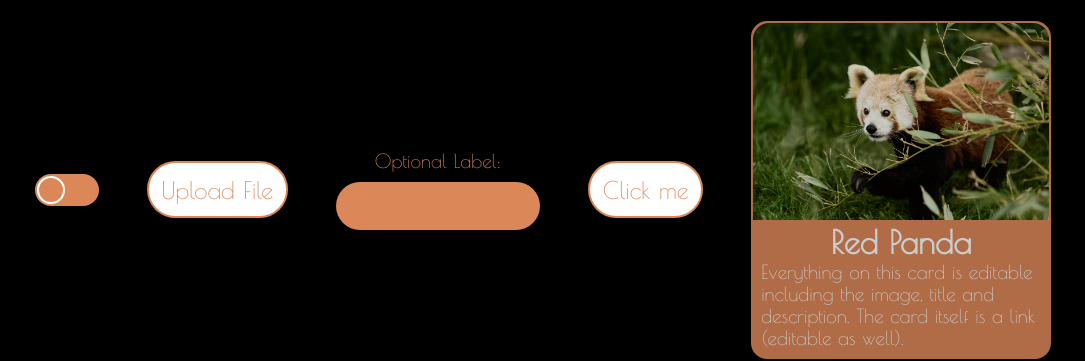
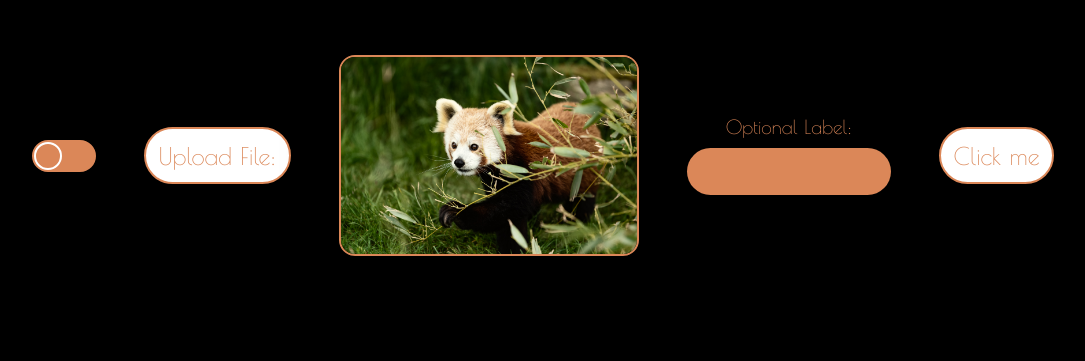
Before and after one commit to TimothyRedPanda/component_library, a React (Vite) app: page / in a window 1280 px wide. Shown: the top 361 px of the page, without its empty margins (97-1182 px from the left). Built offline with nearby package versions, Linux system fonts and the light colour scheme.

Commit message:
Added a image previewer - and added a onChange property to file upload

```diff
--- a/src/app.tsx
+++ b/src/app.tsx
@@ -1,8 +1,20 @@
-import { Button, Card, Input, SlideButton, FileUpload } from "./components";
+import {
+	Button,
+	Card,
+	Input,
+	SlideButton,
+	FileUpload,
+	ImagePreview,
+} from "./components";
 import { useState } from "react";
 import "./index.scss";
 function App() {
 	const [darkMode, setDarkMode] = useState(false);
+	const [file, setFile] = useState<string | undefined>();
+	function handleChange(event) {
+		console.log(event.target.files);
+		setFile(URL.createObjectURL(event.target.files[0]));
+	}
 	return (
 		<>
 			<div
@@ -14,7 +26,16 @@ function App() {
 						darkMode ? setDarkMode(false) : setDarkMode(true);
 					}}
 				/>
-				<FileUpload uploadText="Upload File" accepts="image/*" />
+				<FileUpload
+					uploadText="Upload File: "
+					accepts="image/*"
+					onChange={handleChange}
+				/>
+				<ImagePreview
+					image={file ? file : "src/assets/images/red-panda.jpg"}
+					alt="Upload Image"
+					width="300px"
+				/>
 				<Input id="inputId" label="Optional Label:" />
 				<Button
 					text="Click me"
@@ -25,13 +46,13 @@ function App() {
 				<Card
 					title="Red Panda"
 					description="Everything on this card is editable including the image, title and description. The card itself is a link (editable as well)."
-					image="src\assets\images\red-panda.jpg"
+					image="src/assets/images/red-panda.jpg"
 					link="https://www.chewedleashphotography.com"
 				/>
 				<Card
 					title="Lemur"
 					description="Everything on this card is editable including the image, title and description. The card itself is a link (editable as well)."
-					image="src\assets\images\Lemur.jpg"
+					image="src/assets/images/lemur.jpg"
 					link="https://www.chewedleashphotography.com"
 				/>
 			</div>
--- a/src/components/fileupload/fileupload.scss
+++ b/src/components/fileupload/fileupload.scss
@@ -21,5 +21,4 @@ input[type="file"] {
     border: 2px solid $quinary-color;
     border-radius: 3rem;
     cursor: pointer;
-    transition: all 0.35s ease-in-out;
 }
--- a/src/components/fileupload/fileupload.tsx
+++ b/src/components/fileupload/fileupload.tsx
@@ -5,6 +5,7 @@ const inputTransition = { transition: 0.25, ease: "easeInOut" };
 const inputVariants = { y: -5, backgroundColor: "#db8758", color: "#fff" };
 function FileUpload(props: {
 	accepts?: string;
+	onChange?: (event: React.ChangeEvent<HTMLInputElement>) => void;
 	uploadText: string;
 }) {
 	return (
@@ -16,7 +17,12 @@ function FileUpload(props: {
 			whileTap={{ scaleX: 0.95 }}
 		>
 			{props.uploadText}
-			<input id="fileUpload" type="file" accept={props.accepts} />
+			<input
+				id="fileUpload"
+				type="file"
+				accept={props.accepts}
+				onChange={props.onChange}
+			/>
 		</motion.label>
 	);
 }
--- /dev/null
+++ b/src/components/imagePreview/imagePreview.scss
@@ -0,0 +1,15 @@
+$primary-color: #b13d14;
+$quaternary-color: #9c1a04;
+$quinary-color: #db8758;
+$secondary-color: #fff;
+$tertiary-color: #340701;
+
+
+.image-preview {
+    border-radius: 1rem;
+    border: 2px solid $quinary-color;
+    object-fit: cover;
+    -webkit-box-shadow: -4px 21px 51px -5px rgba(0,0,0,0.5);
+    -moz-box-shadow: -4px 21px 51px -5px rgba(0,0,0,0.5);
+    box-shadow: -4px 21px 51px -5px rgba(0,0,0,0.5);
+}
--- /dev/null
+++ b/src/components/imagePreview/imagePreview.tsx
@@ -0,0 +1,25 @@
+import "./imagePreview.scss";
+import { easeInOut, motion } from "framer-motion";
+
+function ImagePreview(props: {
+	image: string;
+	alt: string;
+	width: string;
+}) {
+	return (
+		<>
+			<motion.img
+				whileHover={{
+					transition: { duration: 0.35 },
+					scale: 2,
+				}}
+				className="image-preview"
+				src={props.image}
+				alt={props.alt}
+				style={{ width: `${props.width}` }}
+			/>
+		</>
+	);
+}
+
+export default ImagePreview;
--- /dev/null
+++ b/src/components/imagePreview/index.ts
@@ -0,0 +1 @@
+export { default as ImagePreview } from "./imagePreview";
--- a/src/components/index.ts
+++ b/src/components/index.ts
@@ -3,3 +3,4 @@ export * from "./slide-button";
 export * from "./card";
 export * from "./input";
 export * from "./fileupload";
+export * from "./imagePreview";
--- a/tsconfig.json
+++ b/tsconfig.json
@@ -8,7 +8,8 @@
 		"esModuleInterop": true,
 		"forceConsistentCasingInFileNames": true,
 		"strict": true,
-		"skipLibCheck": true
+		"skipLibCheck": true,
+		"noImplicitAny": true
 	},
 	"include": ["src"],
 	"exclude": ["node_modules", "dist", "**/*.stories.tsx", "src/stories"]
```
